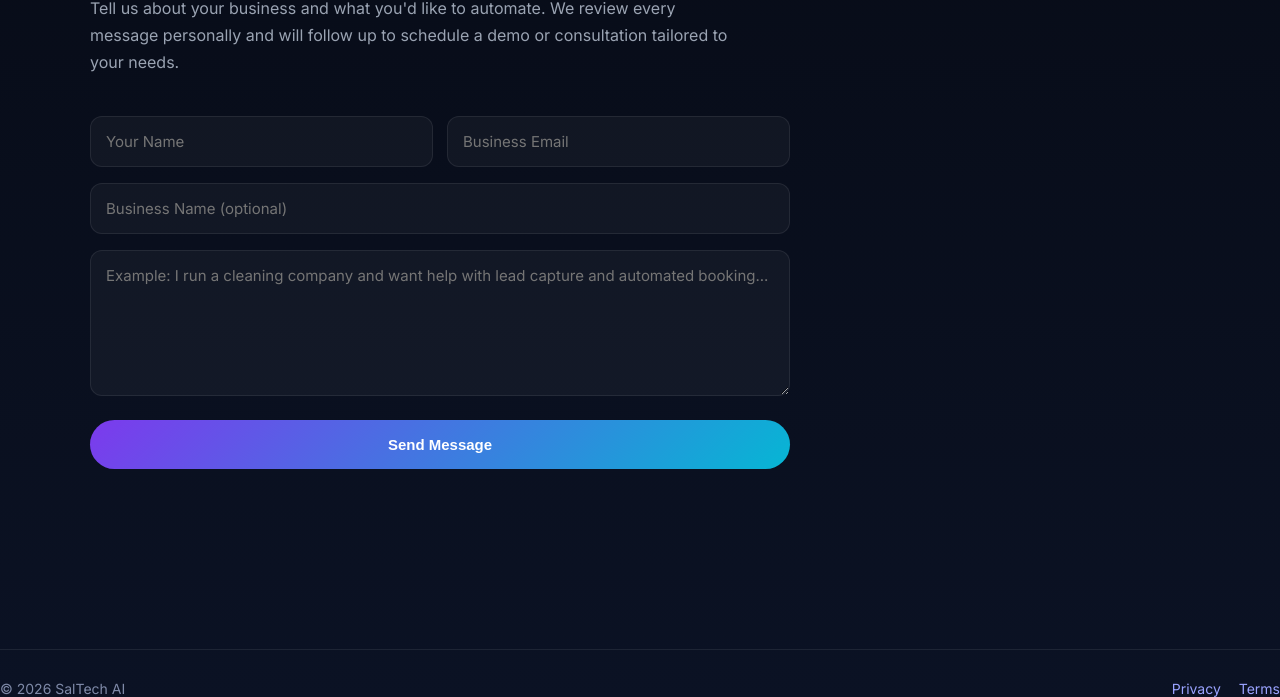
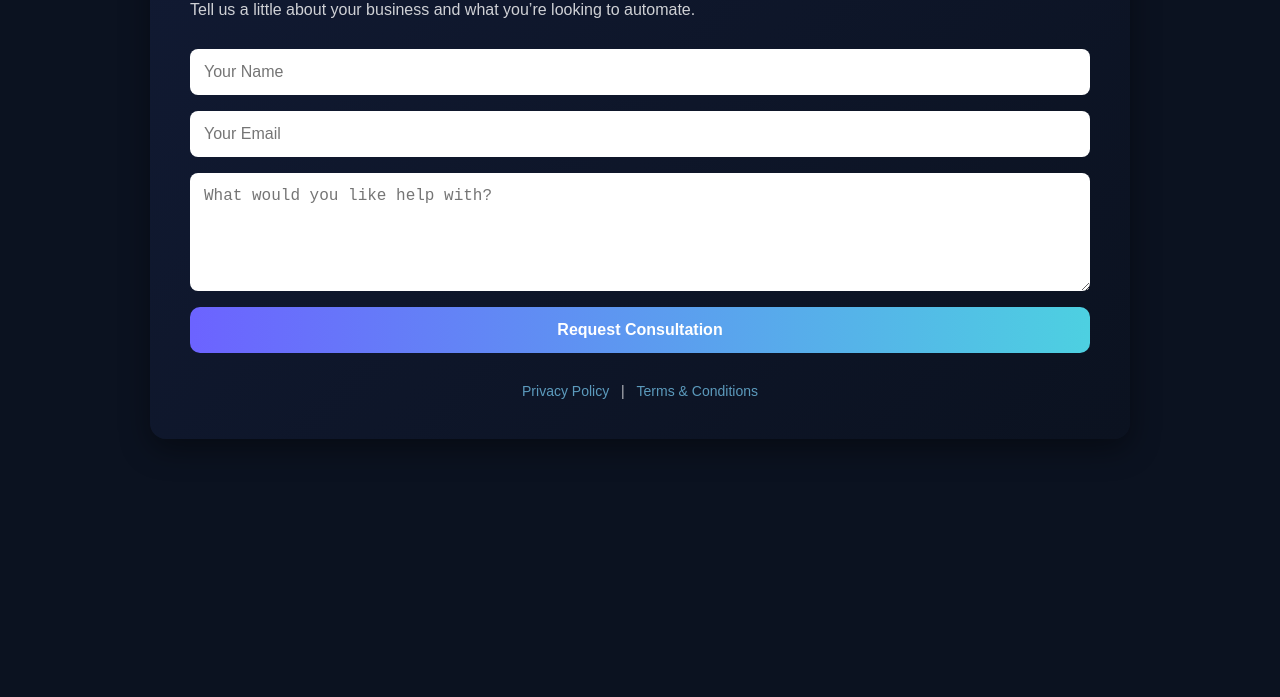
Before and after one commit to Nicoboli48/Saltechai, a plain HTML site: page contact.html in a window 1280 px wide. Shown: the part 207-904 px from the top of the page. After the commit the page ends 800 px from the top, so only its background shows below. Drawn offline with Linux system fonts and the light colour scheme.

Commit message:
Add files via upload

```diff
--- a/contact.html
+++ b/contact.html
@@ -3,114 +3,77 @@
 <head>
 <meta charset="UTF-8">
 <meta name="viewport" content="width=device-width, initial-scale=1.0">
-<title>Contact SalTech AI</title>
-
-<link href="https://fonts.googleapis.com/css2?family=Inter:wght@400;600;700;800&display=swap" rel="stylesheet">
+<title>Contact | SalTech Solutions</title>
 
 <style>
-
-:root{
---bg:#0a0f1f;
---text:#f4f7ff;
---muted:#9aa3b2;
---accent1:#7c3aed;
---accent2:#06b6d4;
-}
-
 body{
+font-family: Arial, Helvetica, sans-serif;
+background:#0b1220;
+color:white;
 margin:0;
-font-family:Inter, sans-serif;
-background:linear-gradient(180deg,#070b16,#0b1224);
-color:var(--text);
+padding:0;
 }
 
 .container{
-max-width:1100px;
-margin:auto;
-padding:80px 20px;
+max-width:900px;
+margin:80px auto;
+padding:40px;
+background:linear-gradient(135deg,#111a33,#0b1220);
+border-radius:16px;
+box-shadow:0 10px 30px rgba(0,0,0,.4);
 }
 
 h1{
-font-size:56px;
-margin-bottom:12px;
+font-size:40px;
+margin-bottom:10px;
 }
 
 p{
-color:var(--muted);
-line-height:1.7;
-max-width:650px;
+opacity:.8;
+margin-bottom:30px;
 }
 
-.form{
-margin-top:40px;
+form{
 display:flex;
 flex-direction:column;
 gap:16px;
-max-width:700px;
-}
-
-.form-row{
-display:grid;
-grid-template-columns:1fr 1fr;
-gap:14px;
 }
 
 input, textarea{
-background:rgba(255,255,255,0.04);
-border:1px solid rgba(255,255,255,0.08);
-padding:15px;
-border-radius:12px;
-color:white;
-font-family:inherit;
-font-size:15px;
+padding:14px;
+border-radius:8px;
+border:none;
+font-size:16px;
 }
 
-textarea{
-resize:vertical;
+button{
+padding:14px;
+border:none;
+border-radius:10px;
+font-size:16px;
+cursor:pointer;
+background:linear-gradient(90deg,#6c63ff,#4dd0e1);
+color:white;
+font-weight:600;
 }
 
-input:focus, textarea:focus{
-outline:none;
-border-color:var(--accent2);
-}
-
-.btn{
-margin-top:8px;
-padding:16px 26px;
-border-radius:999px;
-border:none;
-font-weight:700;
-cursor:pointer;
-background:linear-gradient(135deg,var(--accent1),var(--accent2));
-color:white;
-font-size:15px;
+.success{
+display:none;
+text-align:center;
 }
 
 .footer{
-margin-top:100px;
-padding-top:30px;
-border-top:1px solid rgba(255,255,255,0.08);
-display:flex;
-justify-content:space-between;
-color:#7f8aa8;
+margin-top:30px;
 font-size:14px;
+opacity:.7;
+text-align:center;
 }
 
 .footer a{
-color:#9aa3ff;
+color:#7dd3fc;
 text-decoration:none;
-margin-left:14px;
+margin:0 8px;
 }
-
-@media(max-width:700px){
-.form-row{
-grid-template-columns:1fr;
-}
-h1{
-font-size:40px;
-}
-}
-
 </style>
 </head>
 
@@ -118,42 +81,43 @@ font-size:40px;
 
 <div class="container">
 
+<div id="formBox">
 <h1>Book a Consultation</h1>
+<p>Tell us a little about your business and what you’re looking to automate.</p>
 
-<p>
-Tell us about your business and what you'd like to automate.
-We review every message personally and will follow up to schedule a demo
-or consultation tailored to your needs.
-</p>
-
-<form action="https://formspree.io/f/mqeywyqp" method="POST" class="form">
-
-<div class="form-row">
+<form action="https://formspree.io/f/mqeywyqp" method="POST">
 <input type="text" name="name" placeholder="Your Name" required>
-<input type="email" name="email" placeholder="Business Email" required>
+<input type="email" name="email" placeholder="Your Email" required>
+<textarea name="message" placeholder="What would you like help with?" rows="5" required></textarea>
+<button type="submit">Request Consultation</button>
+</form>
 </div>
 
-<input type="text" name="company" placeholder="Business Name (optional)">
+<div class="success" id="successBox">
+<h1>✅ Request Sent</h1>
+<p>Thank you. We will contact you shortly.</p>
+<br>
+<a href="index.html">
+<button>← Return to Homepage</button>
+</a>
+</div>
 
-<textarea name="message" rows="6"
-placeholder="Example: I run a cleaning company and want help with lead capture and automated booking..."
-required></textarea>
-
-<button type="submit" class="btn">
-Send Message
-</button>
-
-</form>
+<div class="footer">
+<a href="privacy.html">Privacy Policy</a> |
+<a href="terms.html">Terms & Conditions</a>
+</div>
 
 </div>
 
-<div class="footer">
-<div>© 2026 SalTech AI</div>
-<div>
-<a href="privacy.html">Privacy</a>
-<a href="terms.html">Terms</a>
-</div>
-</div>
+<script>
+const form = document.querySelector("form");
+form.addEventListener("submit", function(){
+setTimeout(function(){
+document.getElementById("formBox").style.display="none";
+document.getElementById("successBox").style.display="block";
+},600);
+});
+</script>
 
 </body>
 </html>
```
